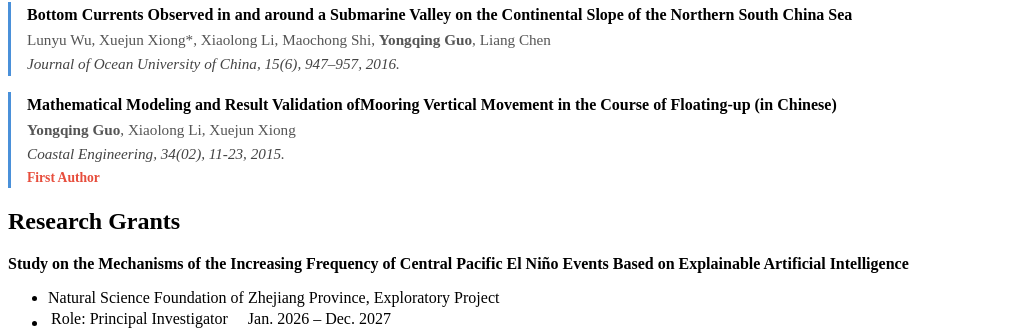
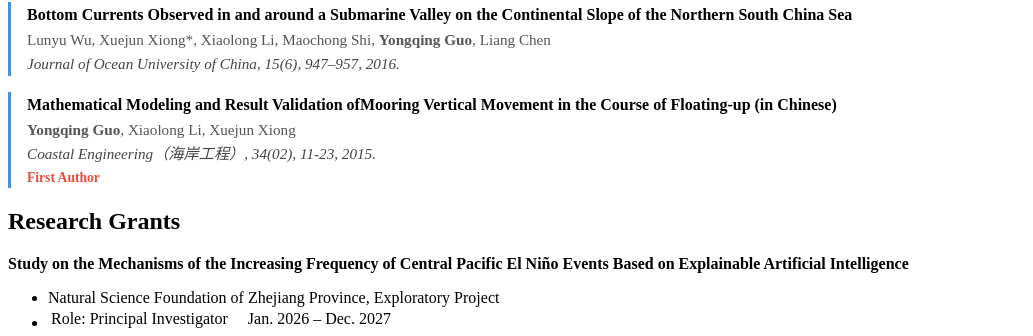
Before and after one commit to guoyq0314/guoyq0314.github.io, a Jekyll site: the page built from index.md, in a window 1280 px wide and 900 px high, scrolled down 1718 px. Shown: the part 115-451 px from the top of the window, without its empty margins (0-1033 px from the left). Built offline with Jekyll 4.4.1, drawn with Linux system fonts in a browser that asks for light colours; our own code applies the rules of GitHub Pages for plain Markdown files.

Commit message:
Update publications.yml

```diff
--- a/_data/publications.yml
+++ b/_data/publications.yml
@@ -59,5 +59,5 @@ main:
   - title: "Mathematical Modeling and Result Validation ofMooring Vertical Movement in the Course of Floating-up (in Chinese)"
     authors: "<strong>Yongqing Guo</strong>, Xiaolong Li, Xuejun Xiong"
     conference_short: CE
-    conference: "Coastal Engineering, 34(02), 11-23, 2015."
+    conference: "Coastal Engineering（海岸工程）, 34(02), 11-23, 2015."
     notes: First Author
```
